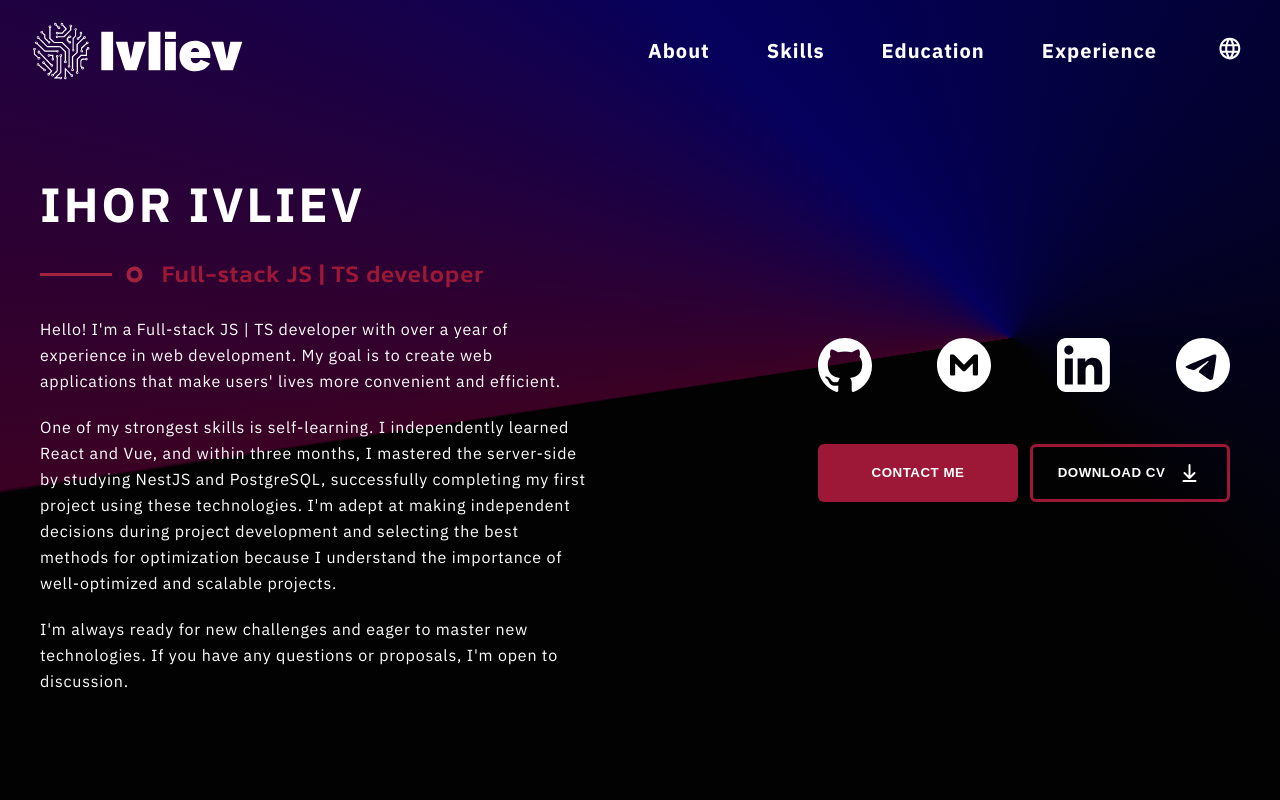
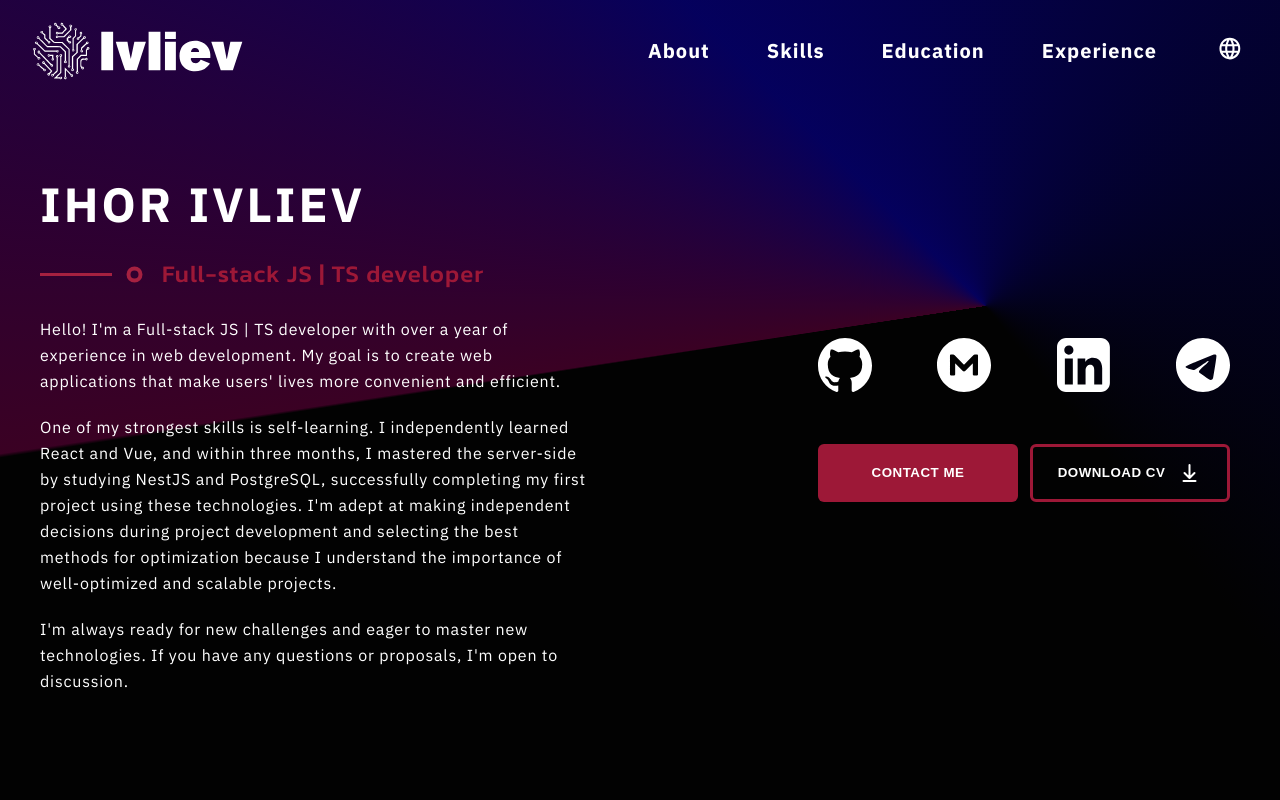
Before and after one commit to holdenn1/ihor-ivliev, a Vue app: page / in a window 1280 px wide. Shown: the top 800 px of the page. Built offline with nearby package versions, Linux system fonts and the light colour scheme; a web font is replaced by a local one.

Commit message:
small fixes

```diff
--- a/src/styles/index.scss
+++ b/src/styles/index.scss
@@ -19,7 +19,7 @@ body {
   height: 100%;
   border-radius: var(--spasing-0, 0px);
   background: conic-gradient(
-      from 259deg at 79% 42.25%,
+      from 259deg at 77% 38.25%,
       rgba(0, 0, 0, 0) 2.2472408786416054deg,
       rgba(78, 0, 47, 0.74) 2.4718167074024677deg,
       rgba(5, 0, 117, 0.79) 56.25deg,
```
Also changed, not shown: 6 other files (tests, documents, lock files or other folders).
